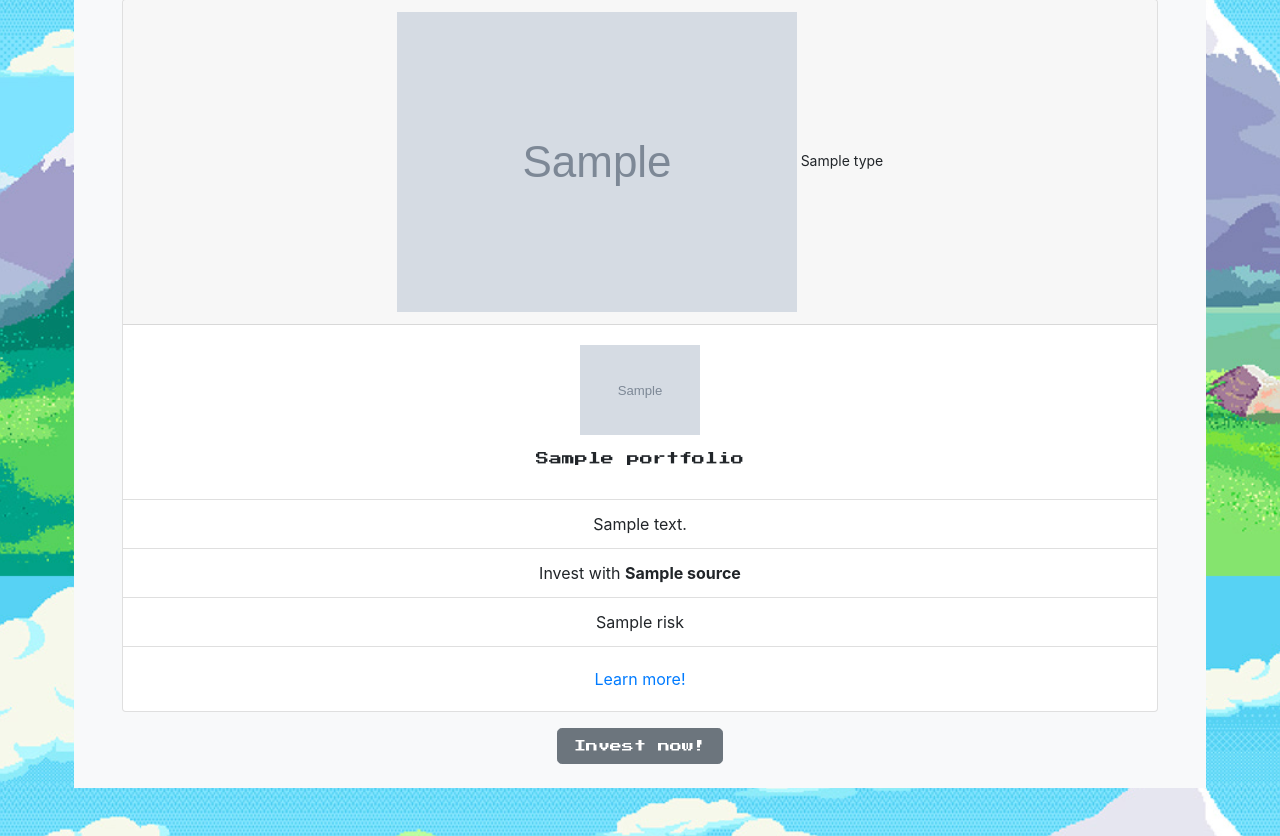
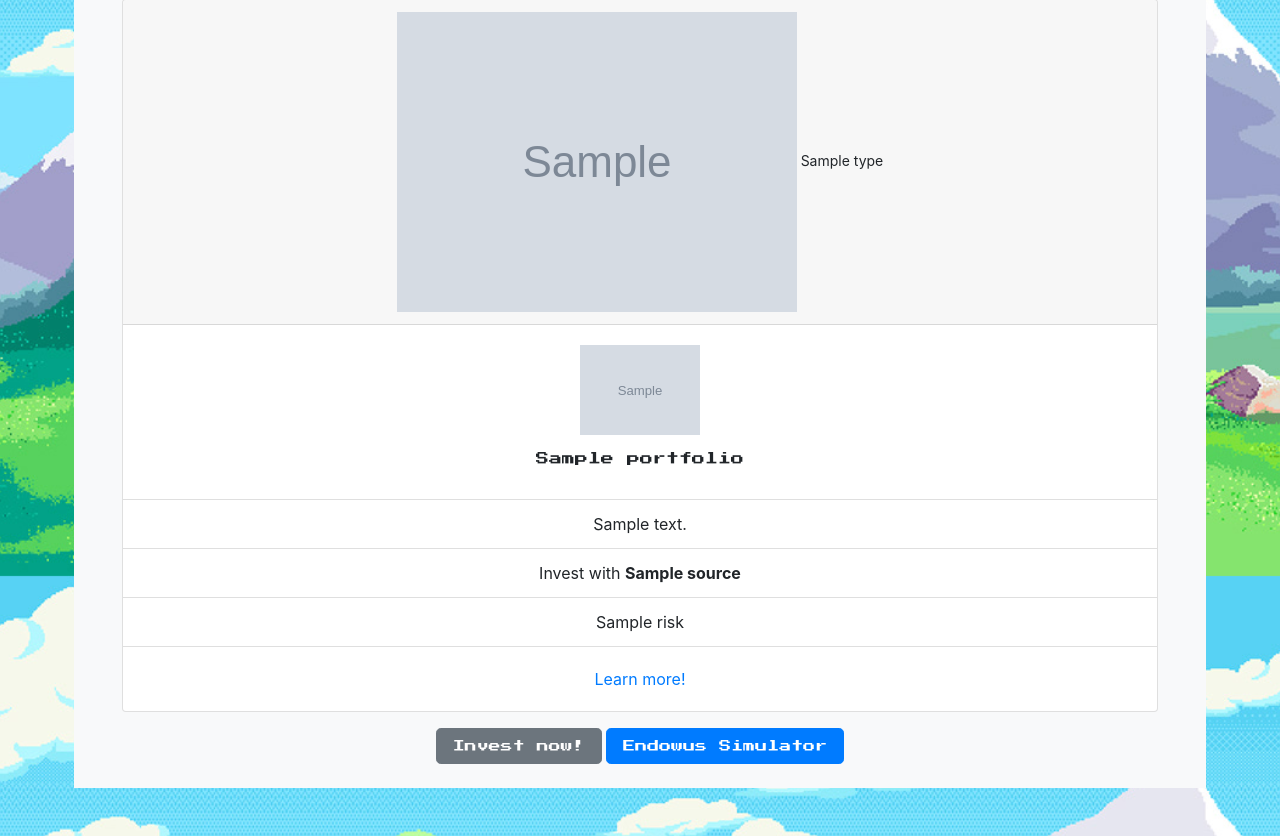
Before and after one commit to traveltheworldwithaflaskoftea/fyp_game1, a Flask app: page /recommendation in a window 1280 px wide. Shown: the part 224-1060 px from the top of the page. Run offline with Flask 2, Linux system fonts and the light colour scheme; grey boxes marked "Sample" are stand-in pictures; a database or web service that is not in the repository returns one stand-in record (values such as "Sample title"); some libraries are stand-ins or nearby versions; some web fonts are replaced.

Commit message:
Update 5_rec.html

```diff
--- a/templates/5_rec.html
+++ b/templates/5_rec.html
@@ -117,6 +117,7 @@
                   <a href="https://endowus.com/app/login">
                     <button class="btn btn-secondary btn-lg mt-3 mb-0" style="font-family: 'Press Start 2P', cursive; font-size: 12px;">Invest now!</button>
                   </a>
+                  <button class="btn btn-primary btn-lg mt-3 mb-0" style="font-family: 'Press Start 2P', cursive; font-size: 12px;">Endowus Simulator</button>
             </div>
         </div>
     </div>
```
